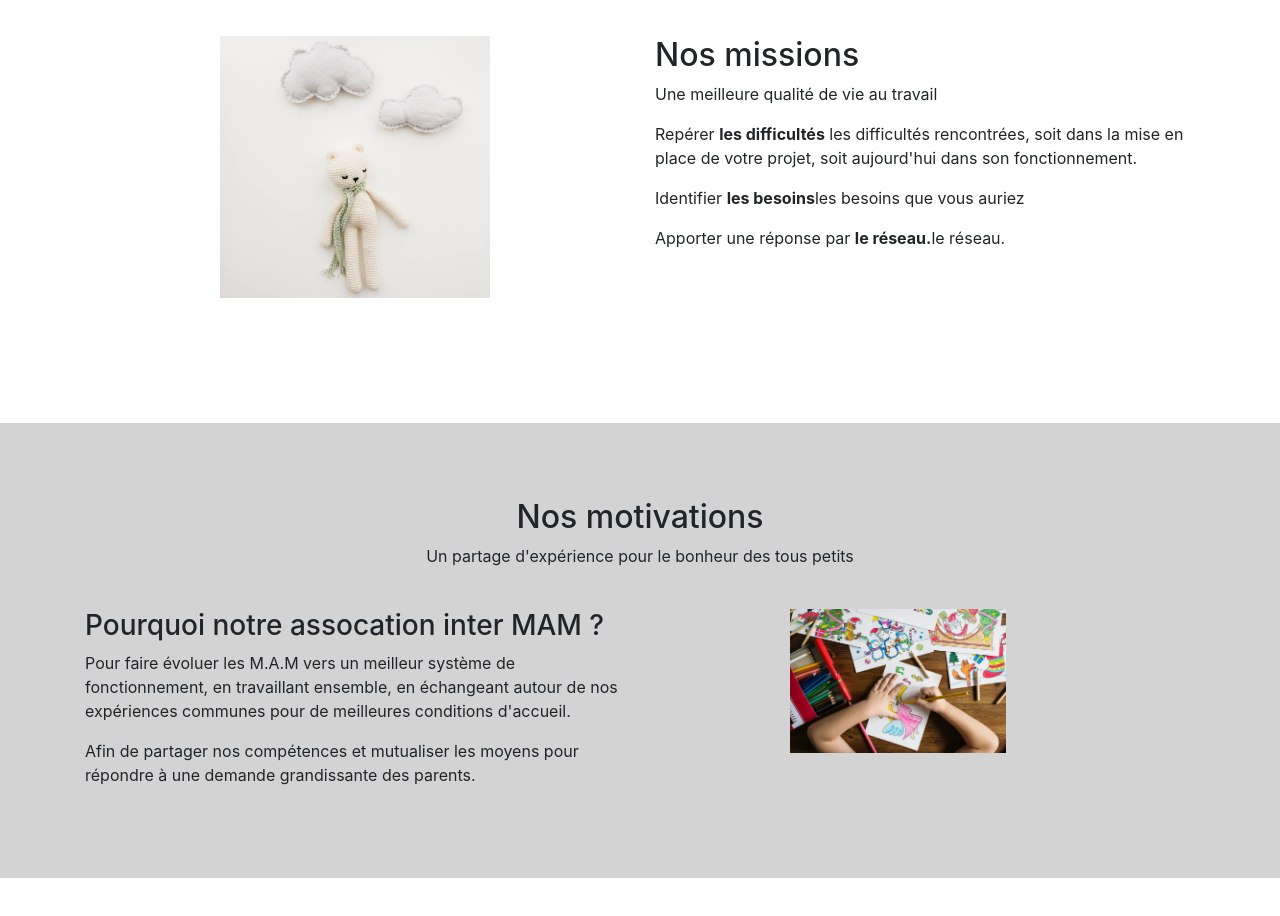
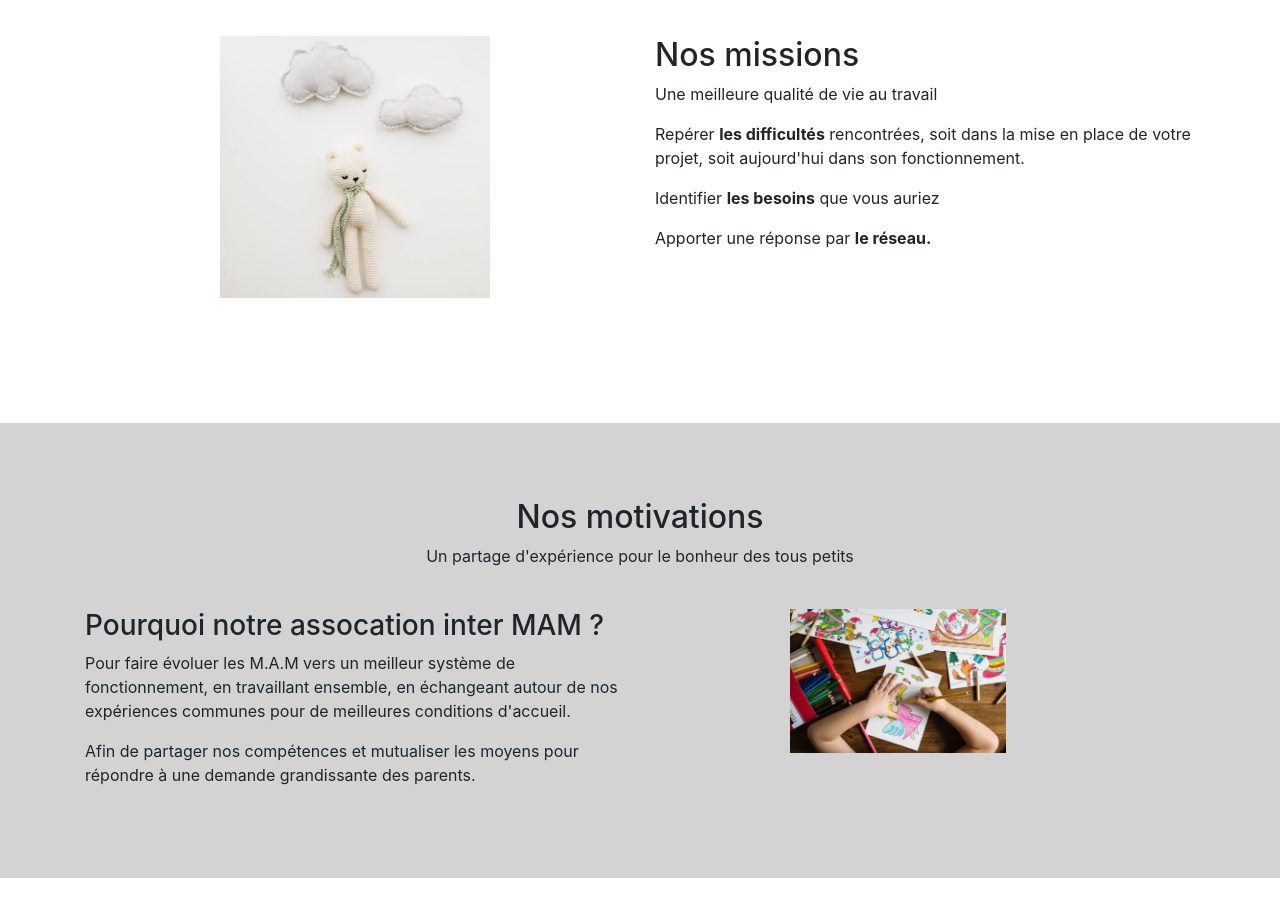
Before and after one commit to association-mam2018/Accueil, a plain HTML site: page index.html in a window 1280 px wide. Shown: the part 900-1816 px from the top of the page. Drawn offline with nearby package versions, Linux system fonts and the light colour scheme.

Commit message:
correction de texte

```diff
--- a/index.html
+++ b/index.html
@@ -89,14 +89,14 @@
 
                         <div class="why-choose-us-des">
                             <div class="choose-us-item" >
-                                <p>Repérer <strong>les difficultés</strong> les difficultés rencontrées, soit dans la mise en place de votre projet, soit aujourd'hui dans son fonctionnement.</p>
+                                <p>Repérer <strong>les difficultés</strong> rencontrées, soit dans la mise en place de votre projet, soit aujourd'hui dans son fonctionnement.</p>
                             </div>
                             <div class="choose-us-item " >
-                                <p>Identifier <strong>les besoins</strong>les besoins que vous auriez</p>
+                                <p>Identifier <strong>les besoins</strong> que vous auriez</p>
                             </div>
                             <!-- choose us item 3 -->
                             <div class="choose-us-item" >
-                                <p>Apporter une réponse par <strong>le réseau.</strong>le réseau.</p>
+                                <p>Apporter une réponse par <strong>le réseau.</strong></p>
                             </div>
                         </div>
                     </div>
```
Also changed, not shown: bandeau.jpg (added), logo-pays-de-mortagne-communaute-de-communes.png (added), partenaires.jpg (added).
